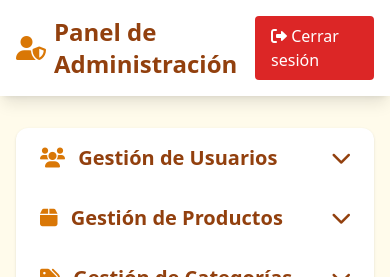
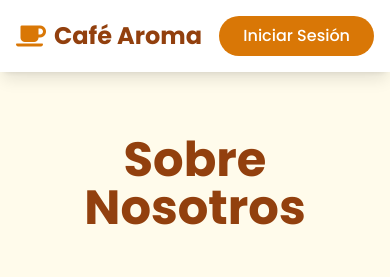
Before and after one commit to Danielaaa09/cafeteria_project, a Flask app: page /acerca in a window 390 px wide. Shown: the top 277 px of the page. Run offline with Flask 3, Linux system fonts and the light colour scheme; parts of the project's set-up code (start-up, migrations or seed data) failed here and were passed over; some libraries are stand-ins or nearby versions.

Commit message:
diseños terminados

```diff
--- a/app.py
+++ b/app.py
@@ -40,7 +40,6 @@ def create_app():
     from routes.acerca_routes import acerca_routes
     from routes.menu_routes import menu_routes
     from routes.reserva_routes import reserva_routes
-    from routes.contacto_routes import contacto_routes
     from routes.cliente_routes import cliente_routes
     from routes.empleados_routes import empleados_routes
 
@@ -55,7 +54,6 @@ def create_app():
     app.register_blueprint(menu_routes)
     app.register_blueprint(acerca_routes)
     app.register_blueprint(reserva_routes)
-    app.register_blueprint(contacto_routes)
     app.register_blueprint(cliente_routes)
     app.register_blueprint(empleados_routes)
 
--- a/templates/acercade.html
+++ b/templates/acercade.html
@@ -3,92 +3,93 @@
 <head>
     <meta charset="UTF-8">
     <meta name="viewport" content="width=device-width, initial-scale=1.0">
-  <title>Panel Administrador - Cafetería Las Dos Amigas</title>
+    <title>Nosotros - Café Aroma</title>
     <script src="https://cdn.tailwindcss.com"></script>
     <link href="https://cdnjs.cloudflare.com/ajax/libs/font-awesome/6.0.0/css/all.min.css" rel="stylesheet">
+    <style>
+        @import url('https://fonts.googleapis.com/css2?family=Poppins:wght@300;400;500;600;700&display=swap');
+        * { font-family: 'Poppins', sans-serif; }
+    </style>
 </head>
-<body class="bg-amber-50 min-h-screen">
-
+<body class="bg-amber-50">
     <!-- Header -->
     <header class="bg-white shadow-lg sticky top-0 z-50">
-    <nav class="container mx-auto px-4 py-4 flex justify-between items-center">
-      <h1 class="text-2xl font-bold text-amber-800 flex items-center">
-        <i class="fas fa-user-shield text-amber-600 mr-2"></i> Panel de Administración
-      </h1>
-      <a href="{{ url_for('auth_routes.logout') }}"
-         class="bg-red-600 text-white px-4 py-2 rounded hover:bg-red-700">
-        <i class="fas fa-sign-out-alt"></i> Cerrar sesión
+        <nav class="container mx-auto px-4 py-4">
+            <div class="flex justify-between items-center">
+                <div class="flex items-center space-x-2">
+                    <i class="fas fa-coffee text-amber-600 text-2xl"></i>
+                    <h1 class="text-2xl font-bold text-amber-800">Café Aroma</h1>
+                </div>
+
+                <div class="hidden md:flex space-x-8">
+                <a href="{{ url_for('index') }}" class="text-amber-800 hover:text-amber-600 font-medium transition-colors">Inicio</a>
+                <a href="{{ url_for('menu_routes.menu') }}" class="text-amber-800 hover:text-amber-600 font-medium transition-colors">Menú</a>
+                <a href="{{ url_for('acerca_routes.acerca') }}" class="text-amber-800 hover:text-amber-600 font-medium transition-colors">Nosotros</a>
+
+            </div>
+
+                <a href="login.html" class="bg-amber-600 text-white px-6 py-2 rounded-full hover:bg-amber-700 transition-colors font-medium">
+                    Iniciar Sesión
                 </a>
+            </div>
         </nav>
     </header>
 
-  <!-- Main -->
-  <main class="container mx-auto px-4 py-8 space-y-4">
-    <!-- Acordeón -->
-    <div class="bg-white rounded-xl shadow overflow-hidden">
-      <!-- Usuarios -->
-      <button onclick="toggleSection('usuarios')"
-              class="w-full flex justify-between items-center px-6 py-4 text-xl font-semibold text-amber-800 hover:bg-amber-100">
-        <span><i class="fas fa-users mr-2 text-amber-600"></i> Gestión de Usuarios</span>
-        <i id="icon-usuarios" class="fas fa-chevron-down transition-transform"></i>
-      </button>
-      <div id="usuarios" class="hidden px-6 pb-6">
-        <!-- Aquí tu tabla/listado de usuarios -->
-        <p class="text-amber-700">Listado de usuarios y opciones de edición/eliminación...</p>
+    <!-- About Content -->
+    <main class="py-16">
+        <div class="container mx-auto px-4">
+            <h1 class="text-5xl font-bold text-center text-amber-800 mb-12">Sobre Nosotros</h1>
+
+            <!-- Story Section -->
+            <section class="mb-16">
+                <div class="max-w-4xl mx-auto text-center">
+                    <img src="/placeholder.svg?height=400&width=800" alt="Nuestra Historia" class="w-full h-64 object-cover rounded-xl mb-8">
+                    <h2 class="text-3xl font-bold text-amber-800 mb-6">Nuestra Historia</h2>
+                    <p class="text-lg text-amber-700 leading-relaxed mb-6">
+                        Café Aroma nació en 2020 con la visión de crear un espacio donde la pasión por el café se encuentre con la calidez humana.
+                        Comenzamos como un pequeño local familiar y hemos crecido hasta convertirnos en el corazón de nuestra comunidad.
+                    </p>
+                    <p class="text-lg text-amber-700 leading-relaxed">
+                        Cada grano que servimos es seleccionado cuidadosamente de fincas sostenibles, y cada taza es preparada con el amor y
+                        dedicación que merecen nuestros clientes.
+                    </p>
                 </div>
+            </section>
 
-      <!-- Productos -->
-      <button onclick="toggleSection('productos')"
-              class="w-full flex justify-between items-center px-6 py-4 text-xl font-semibold text-amber-800 hover:bg-amber-100">
-        <span><i class="fas fa-box mr-2 text-amber-600"></i> Gestión de Productos</span>
-        <i id="icon-productos" class="fas fa-chevron-down transition-transform"></i>
-      </button>
-      <div id="productos" class="hidden px-6 pb-6">
-        <!-- Aquí tu tabla/listado de productos -->
-        <p class="text-amber-700">Listado de productos, agregar, editar y eliminar...</p>
+            <!-- Team Section -->
+            <section class="mb-16">
+                <h2 class="text-3xl font-bold text-amber-800 mb-8 text-center">Nuestro Equipo</h2>
+                <div class="grid md:grid-cols-3 gap-8">
+                    <div class="bg-white rounded-xl shadow-lg p-6 text-center">
+                        <img src="/placeholder.svg?height=200&width=200" alt="María García" class="w-32 h-32 rounded-full mx-auto mb-4 object-cover">
+                        <h3 class="text-xl font-semibold text-amber-800 mb-2">María García</h3>
+                        <p class="text-amber-600 mb-3">Fundadora & Barista Principal</p>
+                        <p class="text-amber-700">15 años de experiencia en el mundo del café</p>
                     </div>
+                    <div class="bg-white rounded-xl shadow-lg p-6 text-center">
+                        <img src="/placeholder.svg?height=200&width=200" alt="Carlos López" class="w-32 h-32 rounded-full mx-auto mb-4 object-cover">
+                        <h3 class="text-xl font-semibold text-amber-800 mb-2">Carlos López</h3>
+                        <p class="text-amber-600 mb-3">Chef Pastelero</p>
+                        <p class="text-amber-700">Especialista en repostería artesanal</p>
+                    </div>
+                    <div class="bg-white rounded-xl shadow-lg p-6 text-center">
+                        <img src="/placeholder.svg?height=200&width=200" alt="Ana Martínez" class="w-32 h-32 rounded-full mx-auto mb-4 object-cover">
+                        <h3 class="text-xl font-semibold text-amber-800 mb-2">Ana Martínez</h3>
+                        <p class="text-amber-600 mb-3">Barista Senior</p>
+                        <p class="text-amber-700">Experta en latte art y atención al cliente</p>
+                    </div>
+                </div>
+            </section>
 
-      <!-- Categorías -->
-      <button onclick="toggleSection('categorias')"
-              class="w-full flex justify-between items-center px-6 py-4 text-xl font-semibold text-amber-800 hover:bg-amber-100">
-        <span><i class="fas fa-tags mr-2 text-amber-600"></i> Gestión de Categorías</span>
-        <i id="icon-categorias" class="fas fa-chevron-down transition-transform"></i>
-      </button>
-      <div id="categorias" class="hidden px-6 pb-6">
-        <p class="text-amber-700">Listado y administración de categorías...</p>
-      </div>
 
-      <!-- Ventas -->
-      <button onclick="toggleSection('ventas')"
-              class="w-full flex justify-between items-center px-6 py-4 text-xl font-semibold text-amber-800 hover:bg-amber-100">
-        <span><i class="fas fa-cash-register mr-2 text-amber-600"></i> Historial de Ventas</span>
-        <i id="icon-ventas" class="fas fa-chevron-down transition-transform"></i>
-      </button>
-      <div id="ventas" class="hidden px-6 pb-6">
-        <p class="text-amber-700">Listado de ventas con facturas generadas...</p>
-      </div>
         </div>
     </main>
 
-  <!-- Script -->
-  <script>
-    function toggleSection(id) {
-      // Cierra las demás
-      document.querySelectorAll('div[id]').forEach(div => {
-        if (['usuarios','productos','categorias','ventas'].includes(div.id) && div.id !== id) {
-          div.classList.add("hidden");
-          const icon = document.getElementById("icon-" + div.id);
-          if (icon) icon.classList.remove("rotate-180");
-        }
-      });
-
-      // Abre/cierra la actual
-      const current = document.getElementById(id);
-      const icon = document.getElementById("icon-" + id);
-      current.classList.toggle("hidden");
-      if (icon) icon.classList.toggle("rotate-180");
-    }
-  </script>
-
+    <!-- Footer -->
+    <footer class="bg-amber-900 text-white py-12">
+        <div class="container mx-auto px-4 text-center">
+            <p>&copy; 2024 Café Aroma. Todos los derechos reservados.</p>
+        </div>
+    </footer>
 </body>
 </html>
--- a/templates/paginaprin.html
+++ b/templates/paginaprin.html
@@ -23,7 +23,7 @@
                     <a href="{{ url_for('index') }}" class="text-amber-800 hover:text-amber-600 font-medium transition-colors">Inicio</a>
                     <a href="{{ url_for('menu_routes.menu') }}" class="text-amber-800 hover:text-amber-600 font-medium transition-colors">Menú</a>
                     <a href="{{ url_for('acerca_routes.acerca') }}" class="text-amber-800 hover:text-amber-600 font-medium transition-colors">Nosotros</a>
-                    <a href="{{ url_for('contacto_routes.contacto') }}" class="text-amber-800 hover:text-amber-600 font-medium transition-colors">Contacto</a>
+
                 </div>
 
                 <div class="flex items-center space-x-4">
@@ -42,7 +42,7 @@
                     <a href="{{ url_for('index') }}" class="text-amber-800 hover:text-amber-600 font-medium">Inicio</a>
                     <a href="{{ url_for('menu_routes.menu') }}" class="text-amber-800 hover:text-amber-600 font-medium">Menú</a>
                     <a href="{{ url_for('acerca_routes.acerca') }}" class="text-amber-800 hover:text-amber-600 font-medium">Nosotros</a>
-                    <a href="{{ url_for('contacto_routes.contacto') }}" class="text-amber-800 hover:text-amber-600 font-medium">Contacto</a>
+
                 </div>
             </div>
         </nav>
@@ -195,7 +195,6 @@
                         <li><a href="{{ url_for('index') }}" class="text-amber-200 hover:text-white transition-colors">Inicio</a></li>
                         <li><a href="{{ url_for('menu_routes.menu') }}" class="text-amber-200 hover:text-white transition-colors">Menú</a></li>
                         <li><a href="{{ url_for('acerca_routes.acerca') }}" class="text-amber-200 hover:text-white transition-colors">Nosotros</a></li>
-                        <li><a href="{{ url_for('contacto_routes.contacto') }}" class="text-amber-200 hover:text-white transition-colors">Contacto</a></li>
                     </ul>
                 </div>
                 <div>
```
Also changed, not shown: routes/contacto_routes.py (deleted, +0 -8 lines), templates/admin/editar_cliente.html (deleted, +0 -64 lines), templates/contacto.html (deleted, +0 -141 lines), templates/menu.html (+8 -2 lines). Lines whose indentation alone changed are shown as unchanged.
